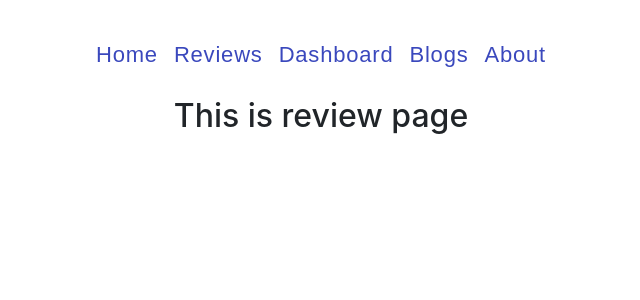
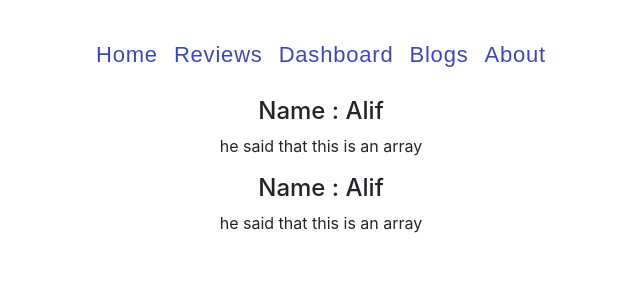
Before and after one commit to SabbirRshuvo/Review-page-assignment-9, a React (Create React App) app: page /reviews in a window 1280 px wide. Shown: the top 300 px of the page, without its empty margins (319-959 px from the left). Built offline with nearby package versions, Linux system fonts and the light colour scheme.

Commit message:
review commit

```diff
--- a/package.json
+++ b/package.json
@@ -4,6 +4,7 @@
   "private": true,
   "dependencies": {
     "@fortawesome/fontawesome-svg-core": "^6.5.1",
+    "@fortawesome/free-solid-svg-icons": "^6.5.1",
     "@fortawesome/react-fontawesome": "^0.2.0",
     "@testing-library/jest-dom": "^5.17.0",
     "@testing-library/react": "^13.4.0",
--- a/src/Components/Reviews/Reviews.js
+++ b/src/Components/Reviews/Reviews.js
@@ -1,11 +1,16 @@
-import { FontAwesomeIcon } from '@fortawesome/react-fontawesome';
 import React from 'react';
 
 const Reviews = () => {
     return (
         <div>
-            <h2>This is review page</h2>
-            <i class="fa-solid fa-star"></i>
+            <div className="now">
+            <h4>Name : Alif</h4>
+            <p>he said that this is an array</p>
+            </div>
+            <div className="then">
+            <h4>Name : Alif</h4>
+            <p>he said that this is an array</p>
+            </div>
         </div>
     );
 };
```
Also changed, not shown: 1 other file (tests, documents, lock files or other folders).
